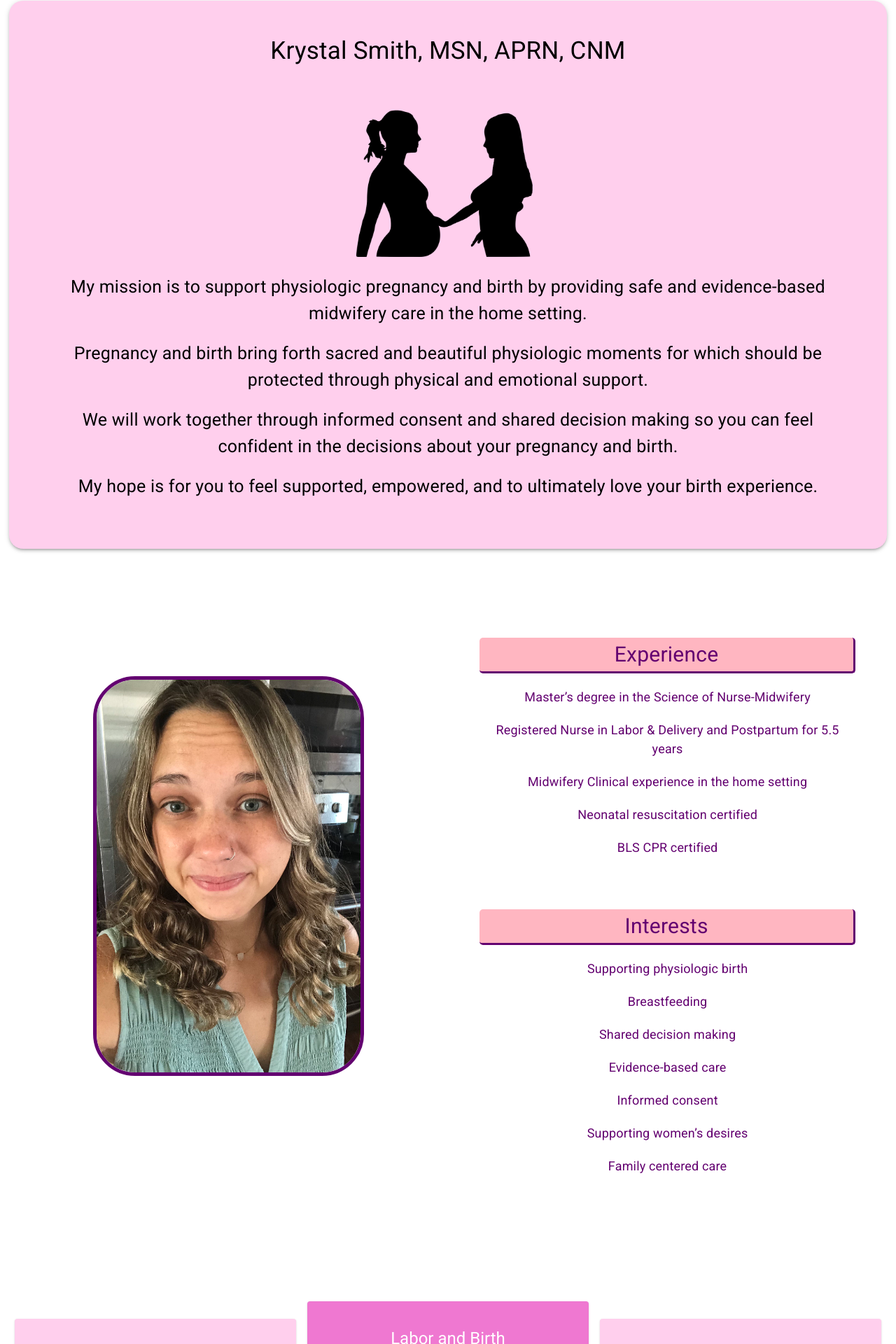
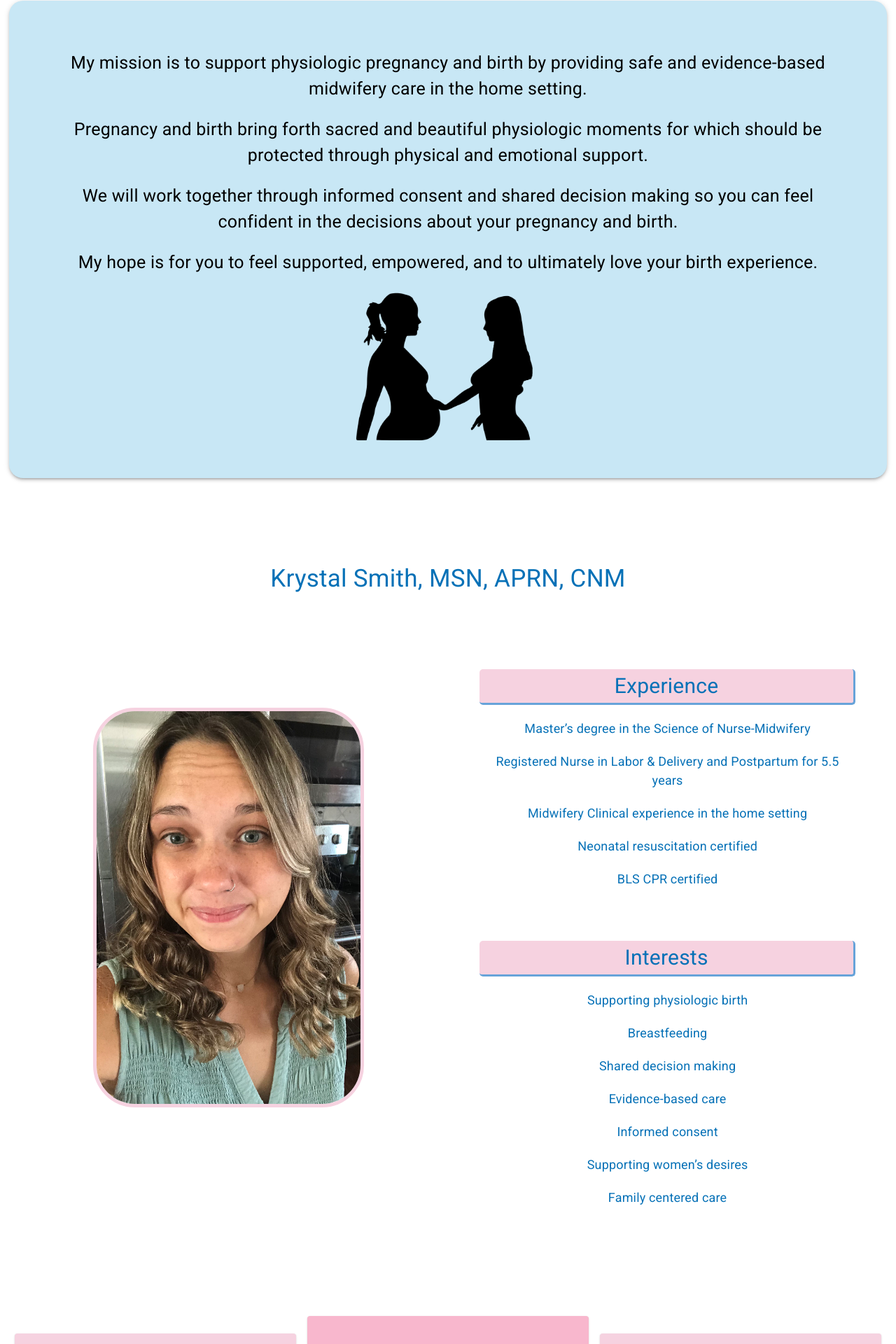
Before and after one commit to magire01/loveyourbirth, a React (Create React App) app: page / in a window 1280 px wide. Shown: the part 666-2586 px from the top of the page at 70% size. Built offline with nearby package versions, Linux system fonts and the light colour scheme.

Commit message:
Updated Styling

```diff
--- a/src/App.js
+++ b/src/App.js
@@ -7,6 +7,7 @@ import ChevronLeftIcon from "@material-ui/icons/ChevronLeft";
 import '@fontsource/roboto';
 import lybLogo from "./lybLogo3.png";
 
+import Home from './components/Home';
 import About from "./components/About";
 import Services from './components/Services';
 import Contact from './components/Contact';
@@ -76,11 +77,14 @@ function App() {
   const menuClose = () => {
     setAnchorEl(null);
   };
+  //colors
+  const colorScheme = {
+    navbar: "#67A3D9",
+    navbutton: "white",
+    background1: "#E5COC8"
 
-
-
-  // const pageColor = ["#E4FBFF", "#E4FBFF", "#E4FBFF", "#E4FBFF", "#E4FBFF", "#E4FBFF"]
-
+  }
+  //style
   const style = {
     banner: {
       width: (!isDesktop) ? "100%" : "45%",
@@ -94,37 +98,58 @@ function App() {
       marginRight: "1%"
     },
     appbar: {
-      backgroundColor: "purple",
+      backgroundColor: colorScheme.navbar,
       position: "fixed",
       alignItems: "center",
       height: 60
     },
     appbarSmall: {
-      backgroundColor: "purple",
+      backgroundColor: colorScheme.navbar,
       height: 50,
       position: "flex",
       paddingRight: 20
     },
     navbutton: {
-      color: "white",
+      color: colorScheme.navbutton,
       fontSize: 15,
       marginRight: 10,
       marginLeft: 10
     },
     navbuttonSmall: {
-      color: "white",
+      color: colorScheme.navbutton,
       fontSize: 10,
       marginLeft: 30
     },
     menuicon: {
-      color: "white",
+      color: colorScheme.navbutton,
       position: "flex",
       alignItems: "left",
     },
     mobilemenu: {
       backgroundColor: "white"
+    },
+    newPatient: {
+      backgroundColor: "purple",
+      color: "white",
+      width: "60%",
+      height: 70,
+      fontSize: 20,
+      fontWeight: "bold",
+      margin: 10,
+      borderRadius: 200,
+      border: "3px outset pink"
+    },
+    message: {
+        backgroundColor: "#F29AFF",
+        color: "white",
+        width: "60%",
+        height: 70,
+        fontSize: 20,
+        fontWeight: "bold",
+        margin: 10,
+        borderRadius: 200,
+        border: "3px outset pink"
     }
-
   }
   return (
     <div className="App">
@@ -132,7 +157,7 @@ function App() {
         <Toolbar>
           {(!isDesktop)
           ? <>
-              <Grid item xs="2" sm="2" md="2">
+              <Grid item>
                 <IconButton>
                   <MenuIcon style={style.menuicon} onClick={menuOpen}/>
                 </IconButton>
@@ -147,19 +172,16 @@ function App() {
                 keepMounted
                 open={Boolean(anchorEl)}
                 onClose={menuClose}
-
               >
-        <MenuItem style={style.mobilemenu} onClick={e => openPage(e, scroll[0])}>Home</MenuItem>
-        <MenuItem style={style.mobilemenu} onClick={e => openPage(e, scroll[1])}>About</MenuItem>
-        <MenuItem style={style.mobilemenu} onClick={e => openPage(e, scroll[2])}>Services</MenuItem>
-        <MenuItem style={style.mobilemenu} onClick={e => openPage(e, scroll[3])}>Contact</MenuItem>
+                {page.map((data, index) => (
+                    <MenuItem style={style.mobilemenu} onClick={e => openPage(e, scroll[index])}>{data}</MenuItem>
+                ))}
               </Menu>
             </>
           : <>
-          <Button style={style.navbutton} onClick={e => openPage(e, scroll[0])}>Home</Button>
-          <Button style={style.navbutton} onClick={e => openPage(e, scroll[1])}>About</Button>
-          <Button style={style.navbutton} onClick={e => openPage(e, scroll[2])}>Services</Button>
-          <Button style={style.navbutton} onClick={e => openPage(e, scroll[3])}>Contact</Button>
+          {page.map((data, index) => (
+            <Button style={style.navbutton} onClick={e => openPage(e, scroll[index])}>{data}</Button>
+          ))}
           <Button style={style.navbutton} onClick={handleOpen}>New Patient</Button>
           <Button style={style.navbutton} onClick={messageOpen}>Message</Button>
           </>}
@@ -167,12 +189,12 @@ function App() {
         </Toolbar>
       </AppBar>
 
-      <Grid container style={{ paddingTop: "3%" }}>
-        <Grid md="12" xs="12">
-          <Grid item md="12" xs="12" ref={HomeRef}>
-            <div>
+      <Grid container direction="row" alignItems="center" style={{ paddingTop: "3%" }}>
+        <Grid item md="12" xs="12">
             <img src={lybLogo} style={style.banner}/>
-            </div>
+        </Grid>
+        <Grid item md="12" xs="12" style={style.page}ref={HomeRef}>
+          <Home />
         </Grid>
         <Grid item md="12" xs="12" style={style.page}ref={AboutRef}>
           <About />
@@ -180,11 +202,8 @@ function App() {
         <Grid item md="12" xs="12" style={style.page}ref={ServicesRef}>
           <Services />
         </Grid>
-          <Grid item md="12" xs="12" style={style.page} ref={ContactRef}>
-              <Contact />
-          </Grid>
-        </Grid>
-      </Grid>
+        <Grid item md="6" xs="12">
+          <Button onClick={handleOpen} style={style.newPatient}>New Patient Form</Button>
           <Modal
               open={openForm}
               onClose={handleClose}
@@ -193,6 +212,9 @@ function App() {
               >
               <ContactForm />
             </Modal>
+        </Grid>
+        <Grid item md="6" xs="12">
+          <Button onClick={messageOpen} style={style.message}>Send Message</Button>
           <Modal
               open={openMessage}
               onClose={messageClose}
@@ -201,6 +223,11 @@ function App() {
               >
               <MessageForm />
           </Modal>
+        </Grid>
+        <Grid item md="12" xs="12" style={style.page} ref={ContactRef}>
+          <Contact />
+        </Grid>
+      </Grid>
     </div>
   );
 }
--- a/src/components/About.js
+++ b/src/components/About.js
@@ -21,22 +21,17 @@ const About = () => {
   });
 
     const style = {
-        font: {
-            color: "black",
-            margin: (!isDesktop) ? 3 : 20,
-            fontSize: (!isDesktop) ? 20 : 25
-        },
         font2: {
-            color: "#630070",
+            color: "#0671B7",
             margin: 20,
             fontSize: 18
         },
         font3: {
-            color: "#630070",
+            color: "#0671B7",
             fontSize: 30,
-            borderBottom: "3px solid #630070",
-            borderRight: "3px solid #630070",
-            backgroundColor: "lightpink",
+            borderBottom: "3px solid #67A3D9",
+            borderRight: "3px solid #67A3D9",
+            backgroundColor: "#F6D2E0",
             margin: 20,
             borderRadius: 5
         },
@@ -45,7 +40,7 @@ const About = () => {
             height: "auto",
             marginTop: (!isDesktop) ? 20 : 100,
             borderRadius: 60,
-            border: "5px solid #630070"
+            border: "5px solid #F6D2E0"
         },
         picture2: {
             width: (!isDesktop) ? "100%" : "30%",
@@ -54,10 +49,10 @@ const About = () => {
         title: {
             fontSize: (!isDesktop) ? 25 : 35,
             marginBottom: "5%",
-            color: "black"
+            color: "#0671B7"
         },
         section: {
-            marginTop: "5%"
+            marginTop: "0%"
         },
         card: {
             padding: 50,
@@ -73,8 +68,7 @@ const About = () => {
     return (
         <Grid container direction="row">
             <Grid item md="12" xs="12">
-                <Card style={style.card} elevation="3">
-                    {(!isDesktop)
+            {(!isDesktop)
                     ?
                     <>
                         <Typography variant="h4" style={style.title}>Krystal Smith,</Typography>
@@ -82,30 +76,10 @@ const About = () => {
                     </>
                     : <Typography variant="h4" style={style.title}>Krystal Smith, MSN, APRN, CNM</Typography>
                         }
-
-                    <CardMedia>
-                        <img src={MidwifePic} style={style.picture2}/>
-                    </CardMedia>
-                    <Typography style={style.font}>My mission is to support physiologic pregnancy and birth by providing safe and evidence-based midwifery care in the home setting.</Typography>
-                    <Typography style={style.font}>Pregnancy and birth bring forth sacred and beautiful physiologic moments for which should be protected through physical and emotional support.</Typography>
-                    <Typography style={style.font}>We will work together through informed consent and shared decision making so you can feel confident in the decisions about your pregnancy and birth.</Typography>
-                    <Typography style={style.font}>My hope is for you to feel supported, empowered, and to ultimately love your birth experience.</Typography>
-                </Card>
-
             </Grid>
-
-            <Grid item md="12" xs="12">
-                </Grid>
             <Grid item md="6" xs="12" style={style.section}>
                 <img src={ProfilePic} style={style.picture}/>
             </Grid>
-            {/* <Grid item md="6" xs="12" style={style.section}>
-                <Typography variant="h6" style={style.font}>What Care Is Provided?</Typography>
-                <Typography style={style.font}>-Antenatal home visits</Typography>
-                <Typography style={style.font}>Labor and birth care in the home</Typography>
-                <Typography style={style.font}>Postpartum care home visits</Typography>
-                <Typography style={style.font}>Newborn care home visits up to 28 days of life</Typography>
-            </Grid> */}
             <Grid item md="6" xs="12" style={style.section}>
                 <div style={style.card2}>
                     <Typography variant="h6" style={style.font3}>Experience</Typography>
--- a/src/components/Contact.js
+++ b/src/components/Contact.js
@@ -38,7 +38,7 @@ const Contact = () => {
             marginLeft: "5%",
             paddingTop: 20,
             paddingBottom: 40,
-            backgroundColor: "#B80174",
+            backgroundColor: "#0671B7",
             color: "white",
             borderRadius: 30
         }
@@ -65,28 +65,6 @@ const Contact = () => {
 
     return (
         <Grid container direction="row">
-            <Grid item md="6" xs="12">
-                <Button onClick={handleOpen} style={style.newPatient}>New Patient Form</Button>
-                <Modal
-                    open={openForm}
-                    onClose={handleClose}
-                    aria-labelledby="simple-modal-title"
-                    aria-describedby="simple-modal-description"
-                    >
-                    <ContactForm />
-                </Modal>
-            </Grid>
-            <Grid item md="6" xs="12">
-                <Button onClick={messageOpen} style={style.message}>Send Message</Button>
-                <Modal
-                    open={openMessage}
-                    onClose={messageClose}
-                    aria-labelledby="simple-modal-title"
-                    aria-describedby="simple-modal-description"
-                    >
-                    <MessageForm />
-                </Modal>
-            </Grid>
             <Grid item md="12" xs="12">
                 <Card style={style.card}>
                     <CardHeader title="Contact" />
--- /dev/null
+++ b/src/components/Home.js
@@ -0,0 +1,91 @@
+import React, { useState, useEffect } from "react";
+import { Grid, Paper, Button, Drawer, List, ListItem, Typography, IconButton, Card, CardMedia } from "@material-ui/core";
+
+import '@fontsource/roboto';
+
+import ProfilePic from "../krystal.png";
+import MidwifePic from "../midwife1.png";
+
+const Home = () => {
+
+    //Nav Rendering for Smartphone vs Laptop
+  const [isDesktop, setDesktop] = useState(window.innerWidth > 1000);
+
+  const updateMedia = () => {
+    setDesktop(window.innerWidth > 1000);
+  };
+
+  useEffect(() => {
+    window.addEventListener("resize", updateMedia);
+    return () => window.removeEventListener("resize", updateMedia);
+  });
+
+    const style = {
+        font: {
+            color: "black",
+            margin: (!isDesktop) ? 3 : 20,
+            fontSize: (!isDesktop) ? 20 : 25
+        },
+        font2: {
+            color: "#630070",
+            margin: 20,
+            fontSize: 18
+        },
+        font3: {
+            color: "#630070",
+            fontSize: 30,
+            borderBottom: "3px solid #630070",
+            borderRight: "3px solid #630070",
+            backgroundColor: "lightpink",
+            margin: 20,
+            borderRadius: 5
+        },
+        picture: {
+            width: "60%",
+            height: "auto",
+            marginTop: (!isDesktop) ? 20 : 100,
+            borderRadius: 60,
+            border: "5px solid #630070"
+        },
+        picture2: {
+            width: (!isDesktop) ? "100%" : "30%",
+            height: "auto"
+        },
+        title: {
+            fontSize: (!isDesktop) ? 25 : 35,
+            marginBottom: "5%",
+            color: "black"
+        },
+        section: {
+            marginTop: "5%"
+        },
+        card: {
+            padding: 50,
+            backgroundColor: "#C8E7F5",
+            marginBottom: 20,
+            borderRadius: 20
+        },
+        card2: {
+            padding: 10,
+            margin: 15
+        }
+    }
+    return (
+        <Grid container direction="row">
+            <Grid item md="12" xs="12">
+                <Card style={style.card} elevation="3">
+
+                    <Typography style={style.font}>My mission is to support physiologic pregnancy and birth by providing safe and evidence-based midwifery care in the home setting.</Typography>
+                    <Typography style={style.font}>Pregnancy and birth bring forth sacred and beautiful physiologic moments for which should be protected through physical and emotional support.</Typography>
+                    <Typography style={style.font}>We will work together through informed consent and shared decision making so you can feel confident in the decisions about your pregnancy and birth.</Typography>
+                    <Typography style={style.font}>My hope is for you to feel supported, empowered, and to ultimately love your birth experience.</Typography>
+                    <CardMedia>
+                        <img src={MidwifePic} style={style.picture2}/>
+                    </CardMedia>
+                </Card>
+            </Grid>
+        </Grid>
+    )
+}
+
+export default Home;
--- a/src/components/Services.js
+++ b/src/components/Services.js
@@ -10,22 +10,22 @@ const Services = () => {
 
         },
         prenatal: {
-            backgroundColor: "#FFCFED",
-            color: "#630070",
+            backgroundColor: "#F6D2E0",
+            color: "black",
             margin: "2%",
             padding: "5%",
             height: 250
         },
         labor: {
-            backgroundColor: "#EF78D1",
-            color: "white",
+            backgroundColor: "#F8B7CD",
+            color: "black",
             margin: "2%",
             padding: "5%",
             height: 300
         },
         newborn: {
-            backgroundColor: "#FFCFED",
-            color: "#630070",
+            backgroundColor: "#F6D2E0",
+            color: "black",
             margin:"2%",
             padding: "5%",
             height: 250
```
Also changed, not shown: src/lybLogo2.png (deleted), src/profilepic.png (deleted). Lines whose indentation alone changed are shown as unchanged.
